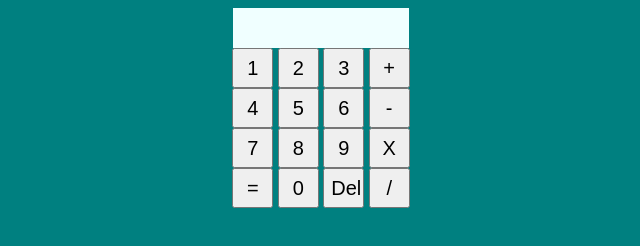
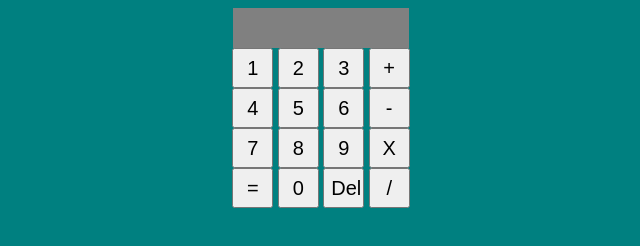
Before and after one commit to thechefcode/thechefcode, a plain HTML site: page index.html in a window 1280 px wide. Shown: the whole page, without its empty margins (319-959 px from the left). Drawn offline with Linux system fonts and the light colour scheme.

Commit message:
changed screen color

```diff
--- a/style.css
+++ b/style.css
@@ -9,7 +9,7 @@ body {
     align-items: center;
 }
 #screen {
-    background-color: azure;
+    background-color: grey;
     color: #000;
     width: 176px;
     height: 40px;
```
